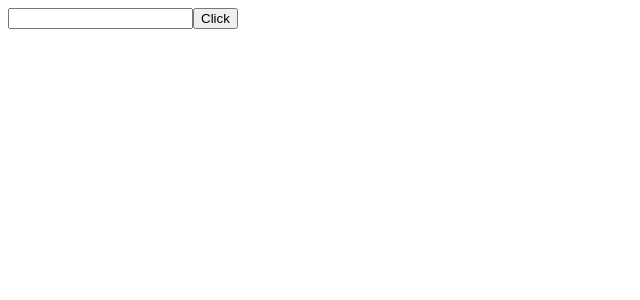
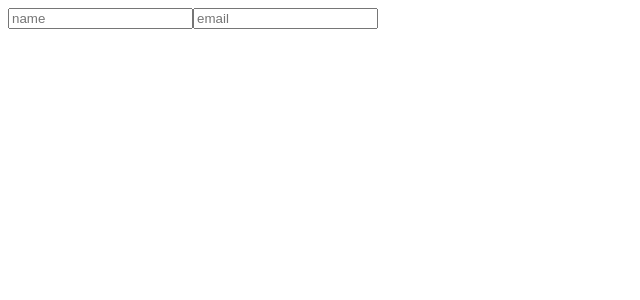
Before and after one commit to sasuniii0/RAD, a React (Vite) app in the folder React/reactDay4/: page / in a window 1280 px wide. Shown: the top 300 px of the page, without its empty margins (0-640 px from the left). Built offline with nearby package versions, Linux system fonts and the light colour scheme.

Commit message:
useMemo explanation with the code example

```diff
--- a/React/reactDay4/src/App.tsx
+++ b/React/reactDay4/src/App.tsx
@@ -1,39 +1,76 @@
-import { useRef , useEffect} from "react"
-
-const App = () =>{
-  const inputRef = useRef<any>(null)
-  console.log(inputRef);
+//---------------------------------USEREF-------------------------------------------------
 
 
-  // when clicking the button the input will be focus in the ui
-  const handleClick =()=>{
-    inputRef?.current.focus()
+// import { useRef , useEffect} from "react"
 
-    // change the background color of the input field using useRef axample...
-    // api methana null da kyla check krla blanna onee.. initialize wenne anthimta nisa..
-    if(inputRef.current){
-      inputRef.current.style.backgroundColor = "red"
+// const App = () =>{
+//   const inputRef = useRef<any>(null)
+//   console.log(inputRef);
+
+
+//   // when clicking the button the input will be focus in the ui
+//   const handleClick =()=>{
+//     inputRef?.current.focus()
+
+//     // change the background color of the input field using useRef axample...
+//     // api methana null da kyla check krla blanna onee.. initialize wenne anthimta nisa..
+//     if(inputRef.current){
+//       inputRef.current.style.backgroundColor = "red"
+//     }
+//   }
+//   // // default value for this...(userRef)
+//   // console.log(ref);// value is in ref.current..
+
+//   // useEffect(()=>{
+//   //   console.log("Component is re-rendering");
+//   // })
+
+//   // const handleClick = ()=>{
+//   //   ref.current += 1
+//   //   console.log(ref.current);
+
+//   // }
+
+//     return(
+//       <div>
+//         <input ref={inputRef}></input>
+//         <button onClick={handleClick}>Click</button>
+//       </div>
+//     )
+// }
+
+// export default App
+
+//-----------------------------------USEMEMO-------------------------------------------------------
+import { useState , useMemo} from "react"
+
+const inputHandler = (value:any)=>{
+
+  let sum = 0
+  for(let i =0; i <1000000000; i++){
+    sum++
   }
+  return value
 }
-  // // default value for this...(userRef)
-  // console.log(ref);// value is in ref.current..
 
-  // useEffect(()=>{
-  //   console.log("Component is re-rendering");
-  // })
+const App = ()=>{
+  const [name,setName] = useState("")
+  const [email, setEmail] = useState("")
 
-  // const handleClick = ()=>{
-  //   ref.current += 1
-  //   console.log(ref.current);
+  //const data = inputHandler(name)
+  // const data:any = useMemo(inputHandler(name) ,[name])
 
-  // }
+   const data:any = useMemo(()=>{
+    inputHandler(name)
+   },[name])
+  console.log("rendered");
 
   return(
     <div>
-        <input ref={inputRef}></input>
-        <button onClick={handleClick}>Click</button>
+      <input placeholder="name" value={name} onChange={(e) => setName(e.target.value)}/>
+      <input placeholder="email" value={email} onChange={(e) => setEmail(e.target.value)}/>
+      <p>{data}</p>
     </div>
   )
 }
-
 export default App
```
Lines whose indentation alone changed are shown as unchanged.
